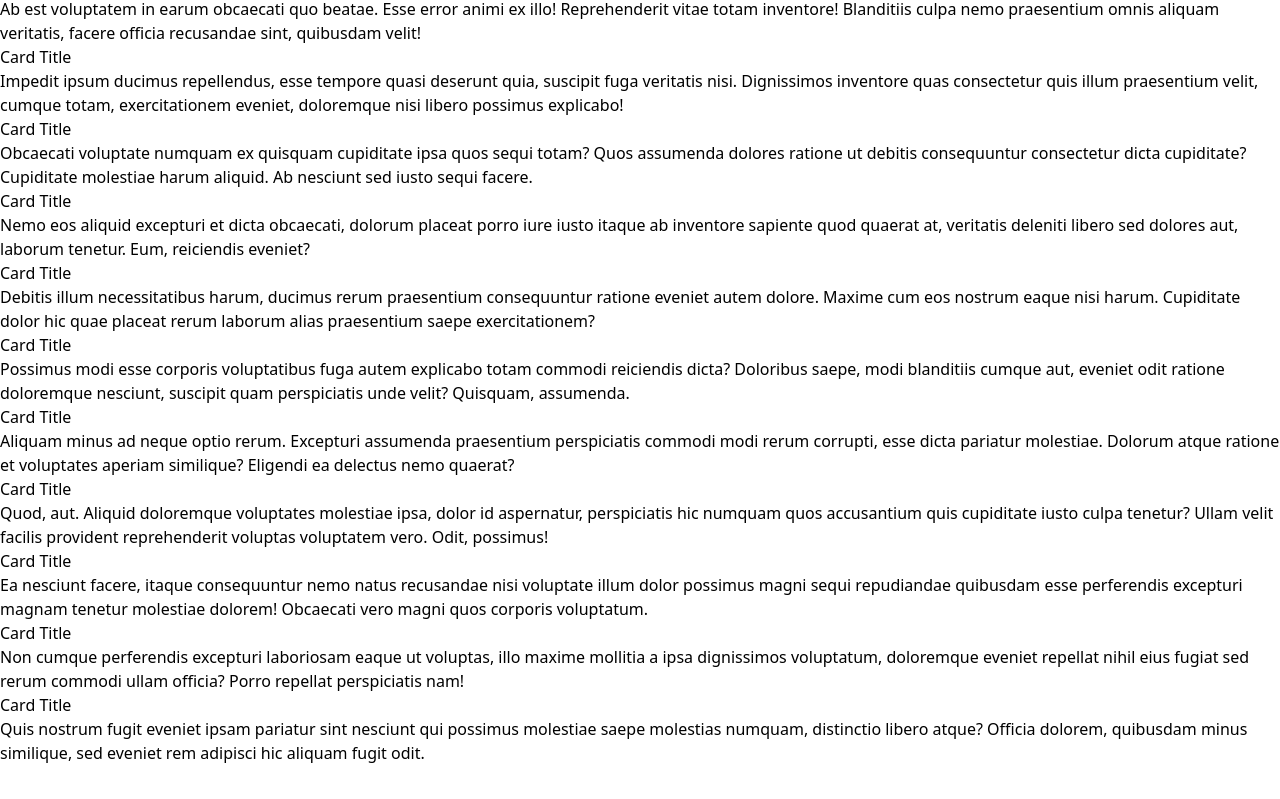
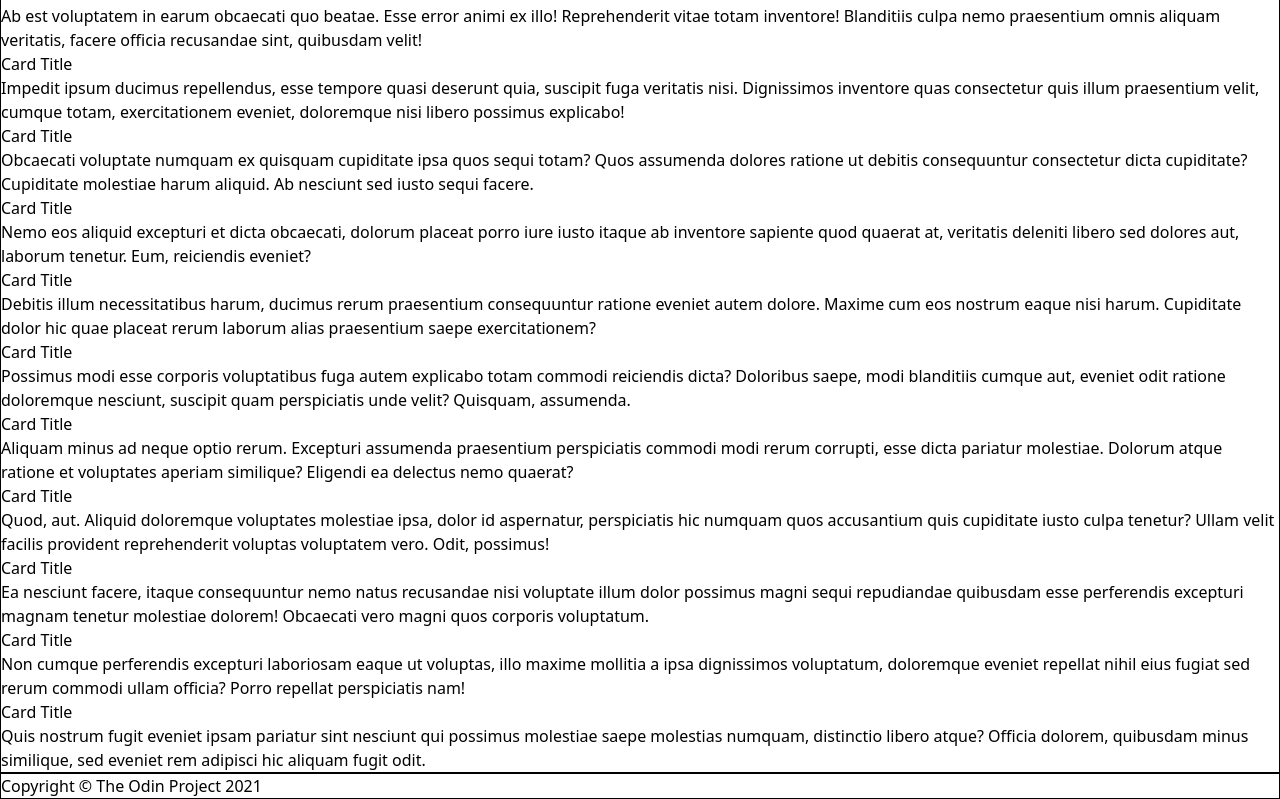
Before and after one commit to rjsudhin/holly-grail-mockup-grid-layout, a plain HTML site: page index.html in a window 1280 px wide. Shown: the part 387-1186 px from the top of the page. Before the commit the page ends 1152 px from the top, so only its background shows below. Drawn offline with Linux system fonts and the light colour scheme.

Commit message:
added footer contents

```diff
--- a/css/styles.css
+++ b/css/styles.css
@@ -14,3 +14,7 @@ html {
 body {
   width: 100%;
 }
+
+.container > div {
+  border: 1px solid black;
+}
--- a/index.html
+++ b/index.html
@@ -93,7 +93,9 @@
         <p>Quis nostrum fugit eveniet ipsam pariatur sint nesciunt qui possimus molestiae saepe molestias numquam, distinctio libero atque? Officia dolorem, quibusdam minus similique, sed eveniet rem adipisci hic aliquam fugit odit.</p>
       </div>
     </div>
-    <div class="footer"></div>
+    <div class="footer">
+      <p>Copyright © The Odin Project 2021</p>
+    </div>
   </div>
 </body>
 </html>
```
